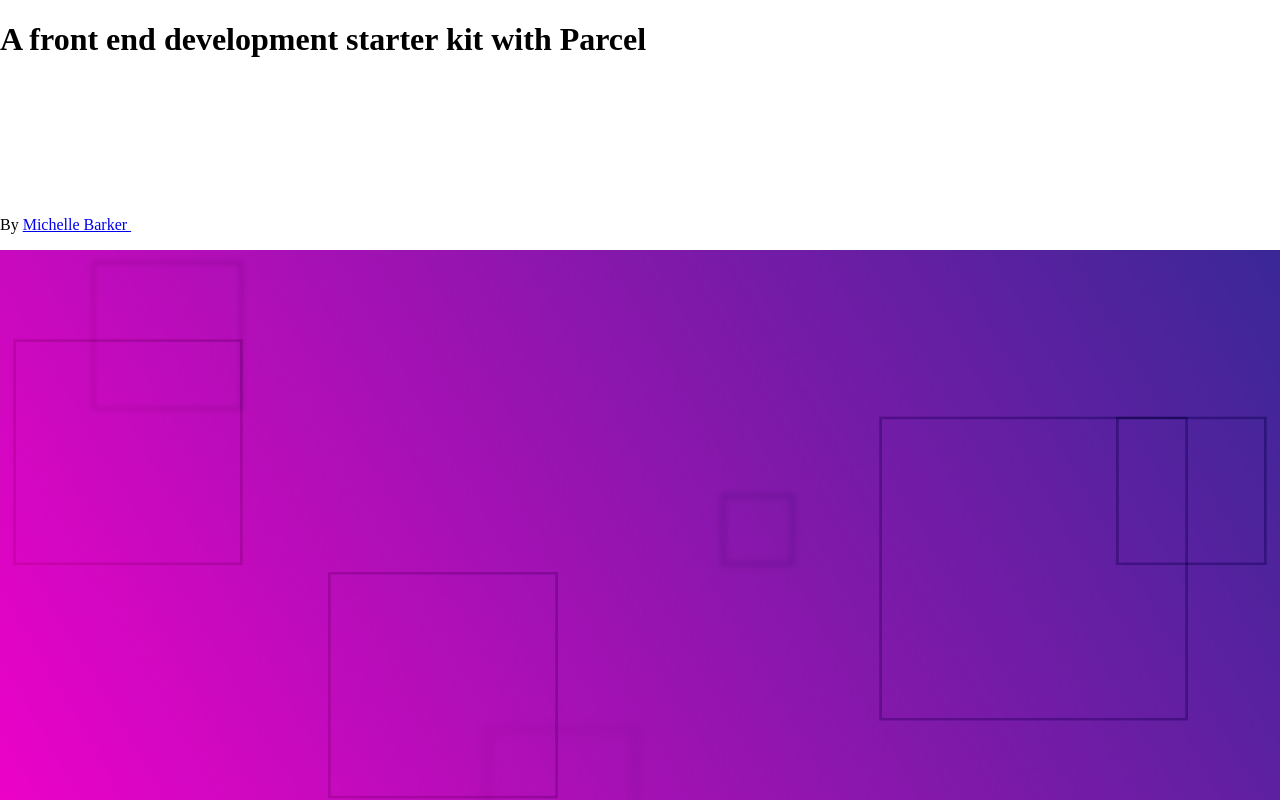
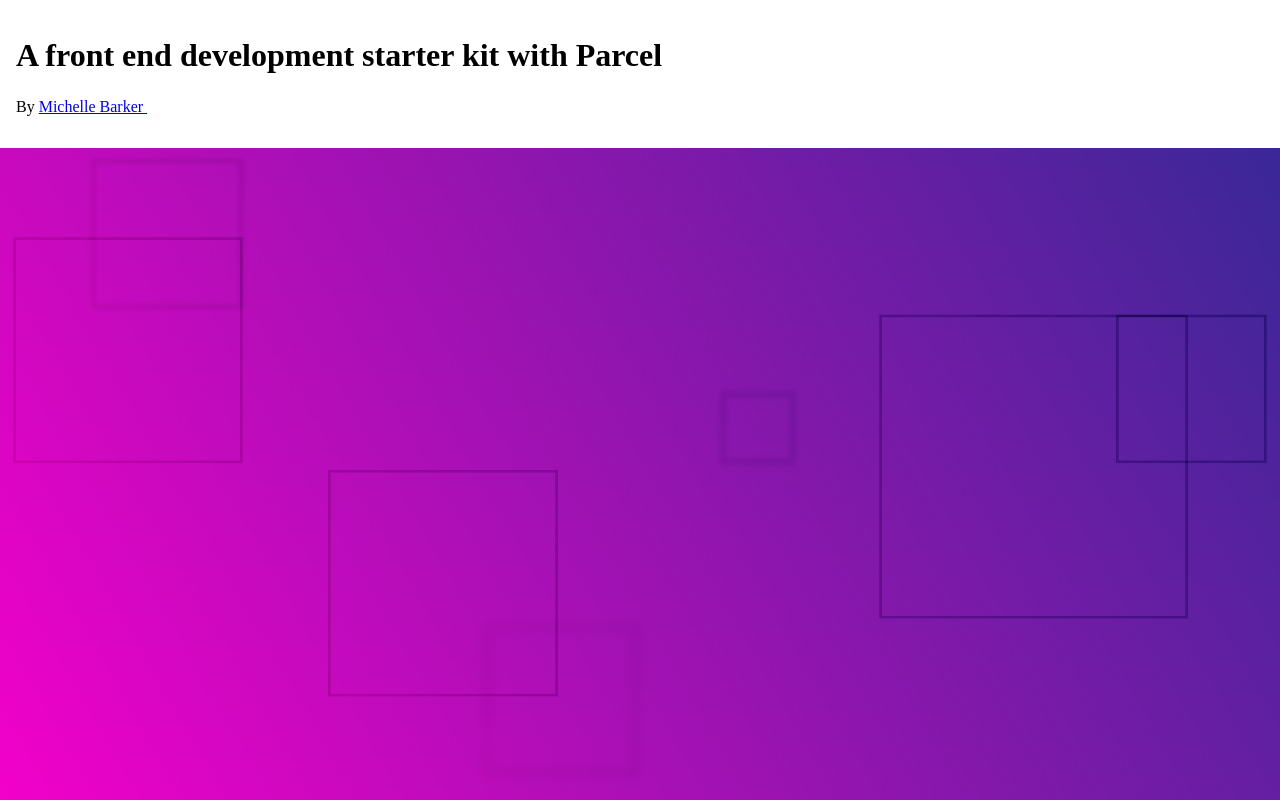
Before and after one commit to mbarker84/parcel-starter, a website built with Parcel: page src/index.html in a window 1280 px wide. Shown: the top 800 px of the page. Built offline with nearby package versions, Linux system fonts and the light colour scheme.

Commit message:
Example styles

```diff
--- a/src/scss/styles.scss
+++ b/src/scss/styles.scss
@@ -14,3 +14,19 @@ img {
 ul {
 	list-style: none;
 }
+
+svg {
+	fill: currentColor;
+}
+
+/* Example styles, delete these and style as desired */
+header {
+	padding: 1rem;
+}
+
+.intro {
+	svg {
+		width: 1rem;
+		height: 1rem;
+	}
+}
```
